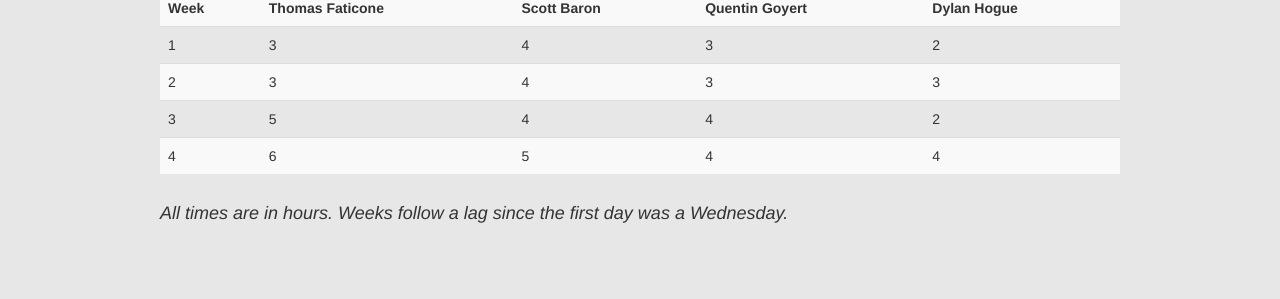
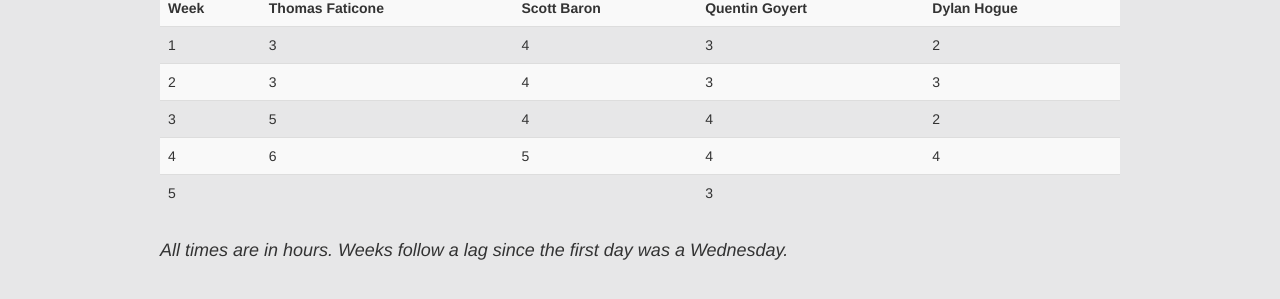
Before and after one commit to tfaticone/orion_team_website, a plain HTML site: page timesheet.html in a window 1280 px wide. Shown: the part 163-462 px from the top of the page. Drawn offline with nearby package versions, Linux system fonts and the light colour scheme.

Commit message:
Added week 5, updated hours for quentin

```diff
--- a/timesheet.html
+++ b/timesheet.html
@@ -73,6 +73,13 @@
                   <td>4</td> <!-- Quentin hours -->
                   <td>4</td> <!-- Dylan hours -->
               </tr>
+			  <tr>
+				  <td>5</td> <!--Week Number -->
+                  <td></td> <!-- Thomas hours -->
+                  <td></td> <!-- Scott hours -->
+                  <td>3</td> <!-- Quentin hours -->
+                  <td></td> <!-- Dylan hours -->
+			  </tr>
           </table>
       </div>
       <div class="row">
```
